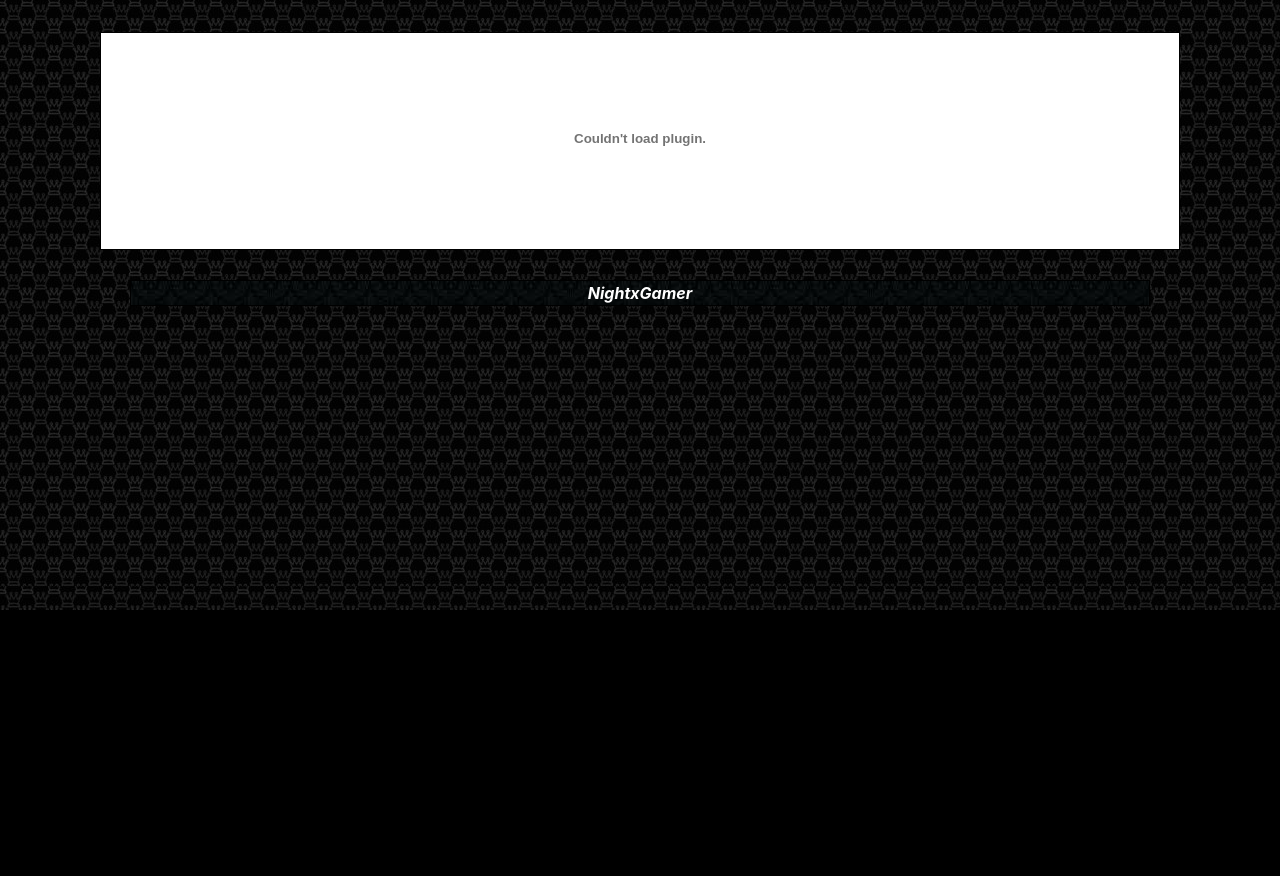
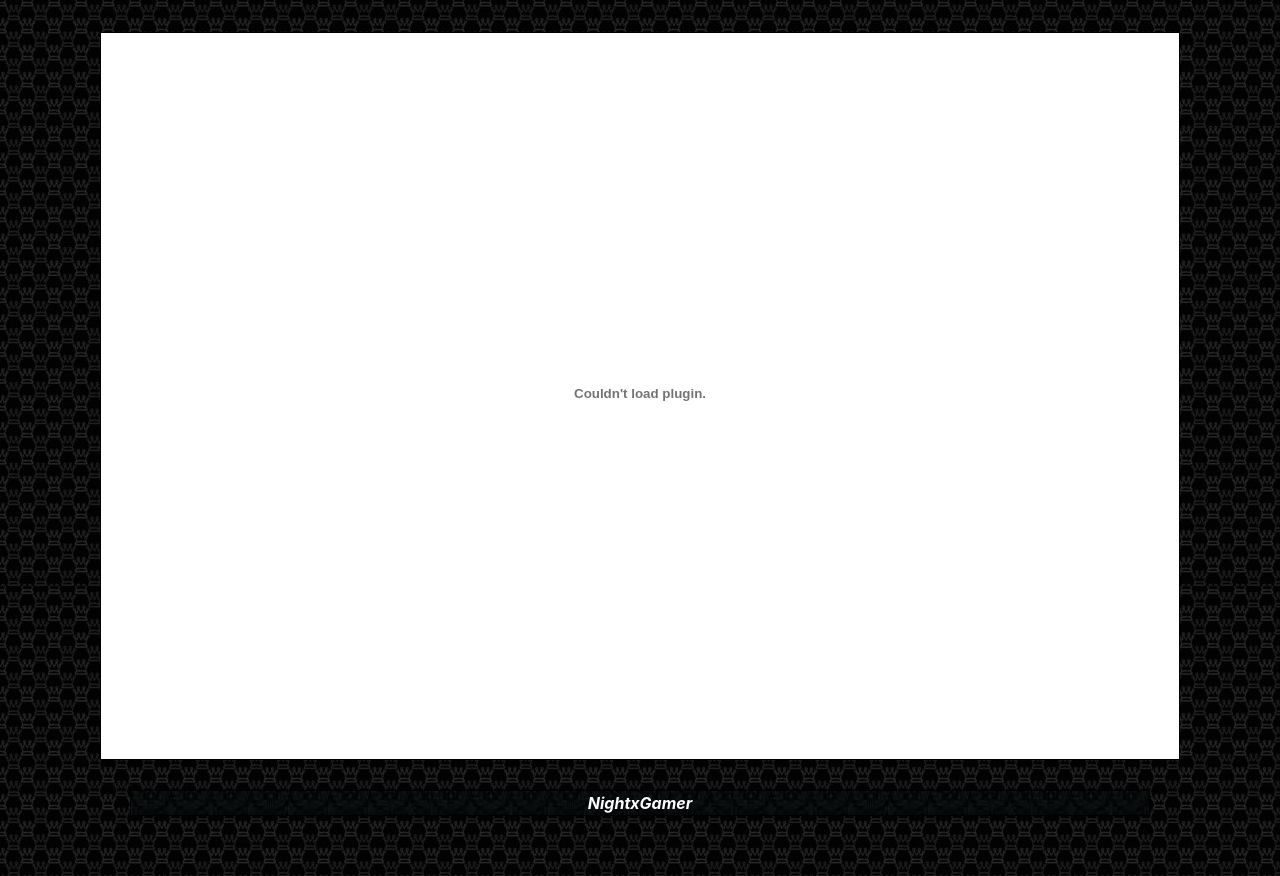
Before and after one commit to psanon19/devportfolio, a Django app: page /resume/ in a window 1280 px wide. Shown: the part 190-1066 px from the top of the page. Before the commit the page ends 800 px from the top, so only its background shows below. Run offline with Django 3.2, Linux system fonts and the light colour scheme; some libraries are stand-ins or nearby versions.

Commit message:
push sql

```diff
--- a/static/forms_app/css/forms_app.css
+++ b/static/forms_app/css/forms_app.css
@@ -31,3 +31,12 @@
 .footer {
     border: thin solid black;
 }
+
+.container{
+    padding: 30px;
+}
+
+embed{
+    width: 100%;
+    height: 600px;
+}
```
Also changed, not shown: db.sqlite3 (added), 1 other file.
